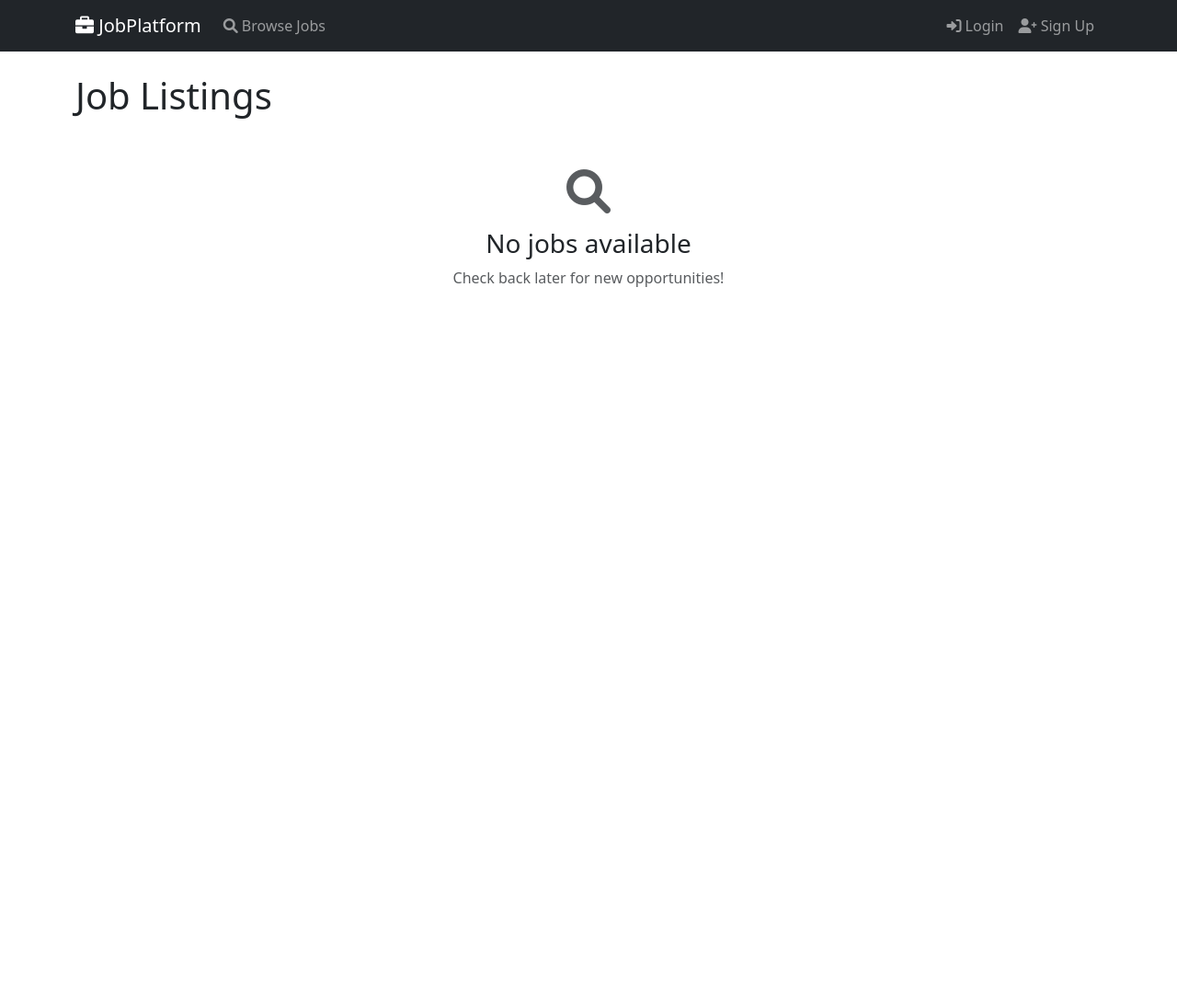
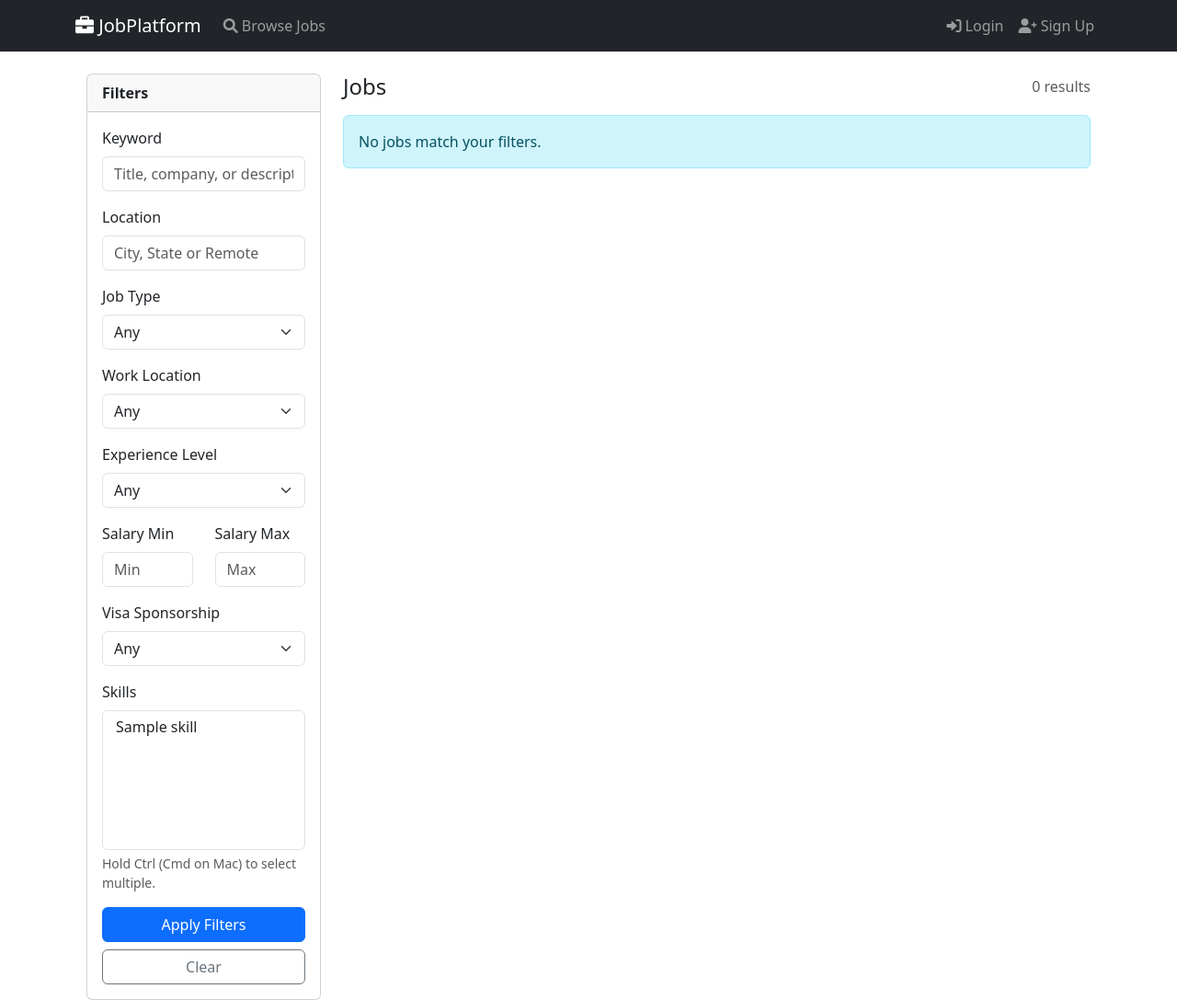
Before and after one commit to danielhwang1102/2340CourseProject, a Django app: page /jobs/ in a window 1280 px wide. Shown: the whole page at 92% size. Before the commit the page ends 312 px from the top, so only its background shows below. Run offline with Django 5.2, Linux system fonts and the light colour scheme; tables that the repository leaves empty hold one stand-in row (values such as "Sample post"); data that the repository does not hold is empty.

Commit message:
add browsing job filter

```diff
--- a/jobs/forms.py
+++ b/jobs/forms.py
@@ -3,15 +3,15 @@ from django.utils import timezone
 from .models import Job
 from profiles.models import Skill
 
+
 class JobForm(forms.ModelForm):
     required_skills = forms.ModelMultipleChoiceField(
-        queryset=Skill.objects.all(),
+        queryset=Skill.objects.all().order_by('name'),
         widget=forms.CheckboxSelectMultiple(),
         required=False,
         help_text="Select skills required for this position"
     )
 
-    # Override the application_deadline field to force English format
     application_deadline = forms.DateField(
         required=False,
         widget=forms.DateInput(attrs={
@@ -20,14 +20,13 @@ class JobForm(forms.ModelForm):
             'placeholder': 'YYYY-MM-DD',
             'lang': 'en-US'
         }),
-        help_text='Application deadline (optional, format: YYYY-MM-DD)',
         input_formats=['%Y-%m-%d'],
-        localize=False
+        localize=False,
+        help_text='Application deadline (optional, format: YYYY-MM-DD)'
     )
 
-    # Override salary_currency to ensure proper display
     salary_currency = forms.ChoiceField(
-        choices=Job.CURRENCY_CHOICES,
+        choices=getattr(Job, 'CURRENCY_CHOICES', [('USD', 'US Dollar ($)')]),
         initial='USD',
         widget=forms.Select(attrs={'class': 'form-control'}),
         help_text='Select the currency for salary range'
@@ -97,14 +96,10 @@ class JobForm(forms.ModelForm):
 
     def __init__(self, *args, **kwargs):
         super().__init__(*args, **kwargs)
-        # Make certain fields required
-        self.fields['title'].required = True
-        self.fields['description'].required = True
-        self.fields['location'].required = True
-        self.fields['company_name'].required = True
-        self.fields['job_type'].required = True
-        self.fields['location_type'].required = True
-        self.fields['experience_level'].required = True
+        # Required fields
+        for f in ['title', 'description', 'location', 'company_name', 'job_type', 'location_type', 'experience_level']:
+            if f in self.fields:
+                self.fields[f].required = True
 
     def clean_application_deadline(self):
         deadline = self.cleaned_data.get('application_deadline')
@@ -113,15 +108,65 @@ class JobForm(forms.ModelForm):
         return deadline
 
     def clean(self):
-        cleaned_data = super().clean()
-        salary_min = cleaned_data.get('salary_min')
-        salary_max = cleaned_data.get('salary_max')
+        cleaned = super().clean()
+        smin = cleaned.get('salary_min')
+        smax = cleaned.get('salary_max')
+        if smin and smax and smin >= smax:
+            raise forms.ValidationError("Maximum salary must be greater than minimum salary.")
+        return cleaned
 
-        # Validate salary range
-        if salary_min and salary_max:
-            if salary_min >= salary_max:
-                raise forms.ValidationError(
-                    "Maximum salary must be greater than minimum salary."
-                )
 
-        return cleaned_data
+class JobFilterForm(forms.Form):
+    q = forms.CharField(
+        required=False,
+        label='Keyword',
+        widget=forms.TextInput(attrs={'placeholder': 'Title, company, or description', 'class': 'form-control'})
+    )
+    location = forms.CharField(
+        required=False,
+        widget=forms.TextInput(attrs={'placeholder': 'City, State or Remote', 'class': 'form-control'})
+    )
+    job_type = forms.ChoiceField(
+        required=False,
+        choices=[('', 'Any')],
+        widget=forms.Select(attrs={'class': 'form-select'}),
+        label='Job Type'
+    )
+    location_type = forms.ChoiceField(
+        required=False,
+        choices=[('', 'Any')],
+        widget=forms.Select(attrs={'class': 'form-select'}),
+        label='Work Location'
+    )
+    experience_level = forms.ChoiceField(
+        required=False,
+        choices=[('', 'Any')],
+        widget=forms.Select(attrs={'class': 'form-select'}),
+        label='Experience Level'
+    )
+    salary_min = forms.IntegerField(
+        required=False, min_value=0,
+        widget=forms.NumberInput(attrs={'class': 'form-control', 'placeholder': 'Min'})
+    )
+    salary_max = forms.IntegerField(
+        required=False, min_value=0,
+        widget=forms.NumberInput(attrs={'class': 'form-control', 'placeholder': 'Max'})
+    )
+    visa_sponsorship = forms.ChoiceField(
+        required=False,
+        choices=[('', 'Any'), ('yes', 'Yes'), ('no', 'No')],
+        widget=forms.Select(attrs={'class': 'form-select'}),
+        label='Visa Sponsorship'
+    )
+    skills = forms.ModelMultipleChoiceField(
+        required=False,
+        queryset=Skill.objects.all().order_by('name'),
+        widget=forms.SelectMultiple(attrs={'class': 'form-select', 'size': '6'})
+    )
+
+    def __init__(self, *args, **kwargs):
+        super().__init__(*args, **kwargs)
+        # Bind choices from model constants
+        self.fields['job_type'].choices = [('', 'Any')] + list(getattr(Job, 'JOB_TYPE', []))
+        self.fields['location_type'].choices = [('', 'Any')] + list(getattr(Job, 'LOCATION_TYPE', []))
+        self.fields['experience_level'].choices = [('', 'Any')] + list(getattr(Job, 'EXPERIENCE_LEVEL', []))
--- a/jobs/views.py
+++ b/jobs/views.py
@@ -1,22 +1,24 @@
 from django.views.generic import ListView, DetailView, CreateView, UpdateView, DeleteView
 from django.contrib.auth.mixins import LoginRequiredMixin, UserPassesTestMixin
 from django.contrib import messages
-from django.shortcuts import redirect, get_object_or_404
+from django.shortcuts import redirect
 from django.urls import reverse_lazy
 from django.db.models import Q, Count
+
 from .models import Job
-from .forms import JobForm
+from .forms import JobForm, JobFilterForm
 from applications.models import Application
+
 
 class RecruiterRequiredMixin(UserPassesTestMixin):
     def test_func(self):
-        return self.request.user.is_authenticated and self.request.user.user_type == 'recruiter'
+        return self.request.user.is_authenticated and getattr(self.request.user, 'user_type', '') == 'recruiter'
 
     def handle_no_permission(self):
         messages.error(self.request, 'Only recruiters can access this page.')
         return redirect('home')
 
-# Existing views (updated)
+
 class JobListView(ListView):
     model = Job
     template_name = 'jobs/job_list.html'
@@ -24,7 +26,75 @@ class JobListView(ListView):
     paginate_by = 12
 
     def get_queryset(self):
-        return Job.objects.filter(is_active=True).select_related('posted_by').prefetch_related('required_skills')
+        qs = Job.objects.filter(is_active=True).select_related('posted_by').prefetch_related('required_skills')
+        params = self.request.GET
+
+        q = params.get('q') or ''
+        if q:
+            qs = qs.filter(
+                Q(title__icontains=q) |
+                Q(description__icontains=q) |
+                Q(company_name__icontains=q)
+            )
+
+        location = params.get('location') or ''
+        if location:
+            qs = qs.filter(location__icontains=location)
+
+        job_type = params.get('job_type') or ''
+        if job_type:
+            qs = qs.filter(job_type=job_type)
+
+        location_type = params.get('location_type') or ''
+        if location_type:
+            qs = qs.filter(location_type=location_type)
+
+        experience_level = params.get('experience_level') or ''
+        if experience_level:
+            qs = qs.filter(experience_level=experience_level)
+
+        # Salary filters (inclusive)
+        salary_min = params.get('salary_min')
+        salary_max = params.get('salary_max')
+        if salary_min:
+            try:
+                v = int(salary_min)
+                qs = qs.filter(Q(salary_min__gte=v) | Q(salary_max__gte=v))
+            except ValueError:
+                pass
+        if salary_max:
+            try:
+                v = int(salary_max)
+                qs = qs.filter(Q(salary_max__lte=v) | Q(salary_min__lte=v))
+            except ValueError:
+                pass
+
+        visa = params.get('visa_sponsorship')
+        if visa == 'yes':
+            qs = qs.filter(visa_sponsorship=True)
+        elif visa == 'no':
+            qs = qs.filter(visa_sponsorship=False)
+
+        # Skills (list of IDs)
+        skill_ids = params.getlist('skills')
+        if skill_ids:
+            qs = qs.filter(required_skills__in=skill_ids).distinct()
+
+        return qs.order_by('-created_at')
+
+    def get_context_data(self, **kwargs):
+        context = super().get_context_data(**kwargs)
+        form = JobFilterForm(self.request.GET or None)
+        context['filter_form'] = form
+
+        # Preserve filters in pagination links
+        qd = self.request.GET.copy()
+        qd.pop('page', None)
+        context['current_query'] = qd.urlencode()
+
+        context['result_count'] = self.get_queryset().count()
+        return context
+
 
 class JobDetailView(DetailView):
     model = Job
@@ -33,19 +103,16 @@ class JobDetailView(DetailView):
 
     def get_context_data(self, **kwargs):
         context = super().get_context_data(**kwargs)
-
-        # Check if user has already applied
-        if self.request.user.is_authenticated and self.request.user.user_type == 'job_seeker':
+        if self.request.user.is_authenticated and getattr(self.request.user, 'user_type', '') == 'job_seeker':
             context['user_has_applied'] = Application.objects.filter(
                 job=self.object,
                 applicant=self.request.user
             ).exists()
         else:
             context['user_has_applied'] = False
-
         return context
 
-# NEW: Recruiter-specific views
+
 class JobCreateView(LoginRequiredMixin, RecruiterRequiredMixin, CreateView):
     model = Job
     form_class = JobForm
@@ -60,13 +127,13 @@ class JobCreateView(LoginRequiredMixin, RecruiterRequiredMixin, CreateView):
     def get_success_url(self):
         return reverse_lazy('jobs:my_jobs')
 
+
 class JobUpdateView(LoginRequiredMixin, RecruiterRequiredMixin, UpdateView):
     model = Job
     form_class = JobForm
     template_name = 'jobs/job_form.html'
 
     def get_queryset(self):
-        # Only allow editing own jobs
         return Job.objects.filter(posted_by=self.request.user)
 
     def form_valid(self, form):
@@ -77,18 +144,19 @@ class JobUpdateView(LoginRequiredMixin, RecruiterRequiredMixin, UpdateView):
     def get_success_url(self):
         return reverse_lazy('jobs:job_detail', kwargs={'pk': self.object.pk})
 
+
 class JobDeleteView(LoginRequiredMixin, RecruiterRequiredMixin, DeleteView):
     model = Job
     template_name = 'jobs/job_confirm_delete.html'
     success_url = reverse_lazy('jobs:my_jobs')
 
     def get_queryset(self):
-        # Only allow deleting own jobs
         return Job.objects.filter(posted_by=self.request.user)
 
     def delete(self, request, *args, **kwargs):
         messages.success(request, f'Job "{self.get_object().title}" has been deleted.')
         return super().delete(request, *args, **kwargs)
+
 
 class MyJobsView(LoginRequiredMixin, RecruiterRequiredMixin, ListView):
     model = Job
@@ -102,6 +170,7 @@ class MyJobsView(LoginRequiredMixin, RecruiterRequiredMixin, ListView):
         ).annotate(
             application_count=Count('applications')
         ).order_by('-created_at')
+
 
 class JobApplicationsView(LoginRequiredMixin, RecruiterRequiredMixin, DetailView):
     model = Job
--- a/templates/jobs/job_list.html
+++ b/templates/jobs/job_list.html
@@ -3,61 +3,124 @@
 {% block title %}Browse Jobs{% endblock %}
 
 {% block content %}
+<div class="container mt-4">
+  <div class="row g-4">
+    <div class="col-lg-3">
+      <div class="card">
+        <div class="card-header">
+          <strong>Filters</strong>
+        </div>
+        <div class="card-body">
+          <form method="get">
+            <div class="mb-3">
+              <label class="form-label">Keyword</label>
+              {{ filter_form.q }}
+            </div>
+
+            <div class="mb-3">
+              <label class="form-label">Location</label>
+              {{ filter_form.location }}
+            </div>
+
+            <div class="mb-3">
+              <label class="form-label">Job Type</label>
+              {{ filter_form.job_type }}
+            </div>
+
+            <div class="mb-3">
+              <label class="form-label">Work Location</label>
+              {{ filter_form.location_type }}
+            </div>
+
+            <div class="mb-3">
+              <label class="form-label">Experience Level</label>
+              {{ filter_form.experience_level }}
+            </div>
+
             <div class="row">
-    <div class="col-12">
-        <h1>Job Listings</h1>
+              <div class="col-6">
+                <label class="form-label">Salary Min</label>
+                {{ filter_form.salary_min }}
+              </div>
+              <div class="col-6">
+                <label class="form-label">Salary Max</label>
+                {{ filter_form.salary_max }}
+              </div>
+            </div>
+
+            <div class="mb-3 mt-3">
+              <label class="form-label">Visa Sponsorship</label>
+              {{ filter_form.visa_sponsorship }}
+            </div>
+
+            <div class="mb-3">
+              <label class="form-label">Skills</label>
+              {{ filter_form.skills }}
+              <div class="form-text">Hold Ctrl (Cmd on Mac) to select multiple.</div>
+            </div>
+
+            <div class="d-grid gap-2">
+              <button class="btn btn-primary" type="submit">Apply Filters</button>
+              <a class="btn btn-outline-secondary" href="{% url 'jobs:job_list' %}">Clear</a>
+            </div>
+          </form>
+        </div>
+      </div>
+    </div>
+
+    <div class="col-lg-9">
+      <div class="d-flex justify-content-between align-items-center mb-3">
+        <h4 class="mb-0">Jobs</h4>
+        <span class="text-muted">{{ result_count }} result{% if result_count != 1 %}s{% endif %}</span>
+      </div>
 
       {% if jobs %}
         <div class="row">
           {% for job in jobs %}
-                    <div class="col-md-6 col-lg-4 mb-4">
+            <div class="col-md-6 col-xl-4 mb-4">
               <div class="card h-100">
                 <div class="card-body">
                   <h5 class="card-title">{{ job.title }}</h5>
-                                <h6 class="card-subtitle mb-2 text-muted">{{ job.get_company_name }}</h6>
-                                <p class="card-text">
-                                    <i class="fas fa-map-marker-alt"></i> {{ job.location }}<br>
-                                    <i class="fas fa-briefcase"></i> {{ job.get_job_type_display }}
+                  <h6 class="card-subtitle text-muted mb-2">{{ job.company_name }}</h6>
+                  <p class="card-text mb-2">
+                    <i class="fas fa-map-marker-alt"></i>
+                    {{ job.location }} · {{ job.get_job_type_display }} · {{ job.get_experience_level_display }}
                   </p>
-                                <p class="card-text">{{ job.description|truncatewords:15 }}</p>
-                                <a href="{% url 'jobs:job_detail' job.pk %}" class="btn btn-primary">
-                                    View Details
-                                </a>
+                  {% if job.required_skills.all %}
+                    <div class="mb-2">
+                      {% for s in job.required_skills.all|slice:":5" %}
+                        <span class="badge bg-secondary">{{ s.name }}</span>
+                      {% endfor %}
+                    </div>
+                  {% endif %}
+                  <a href="{% url 'jobs:job_detail' job.pk %}" class="btn btn-outline-primary btn-sm">View</a>
                 </div>
               </div>
             </div>
           {% endfor %}
         </div>
 
-            <!-- Pagination -->
         {% if is_paginated %}
-                <nav>
+          <nav aria-label="pagination">
             <ul class="pagination justify-content-center">
               {% if page_obj.has_previous %}
                 <li class="page-item">
-                                <a class="page-link" href="?page={{ page_obj.previous_page_number }}">Previous</a>
+                  <a class="page-link" href="?{% if current_query %}{{ current_query }}&{% endif %}page={{ page_obj.previous_page_number }}">Previous</a>
                 </li>
               {% endif %}
-
-                        <li class="page-item active">
-                            <span class="page-link">{{ page_obj.number }}</span>
-                        </li>
-
+              <li class="page-item disabled"><span class="page-link">Page {{ page_obj.number }} of {{ page_obj.paginator.num_pages }}</span></li>
               {% if page_obj.has_next %}
                 <li class="page-item">
-                                <a class="page-link" href="?page={{ page_obj.next_page_number }}">Next</a>
+                  <a class="page-link" href="?{% if current_query %}{{ current_query }}&{% endif %}page={{ page_obj.next_page_number }}">Next</a>
                 </li>
               {% endif %}
             </ul>
           </nav>
         {% endif %}
       {% else %}
-            <div class="text-center py-5">
-                <i class="fas fa-search fa-3x text-muted mb-3"></i>
-                <h3>No jobs available</h3>
-                <p class="text-muted">Check back later for new opportunities!</p>
-            </div>
+        <div class="alert alert-info">No jobs match your filters.</div>
       {% endif %}
     </div>
   </div>
+</div>
 {% endblock %}
```
Lines whose indentation alone changed are shown as unchanged.
